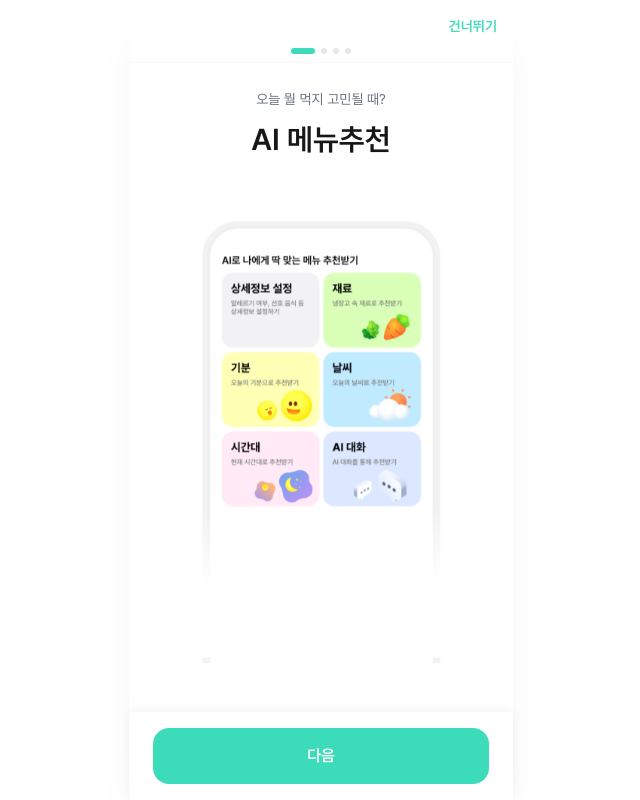
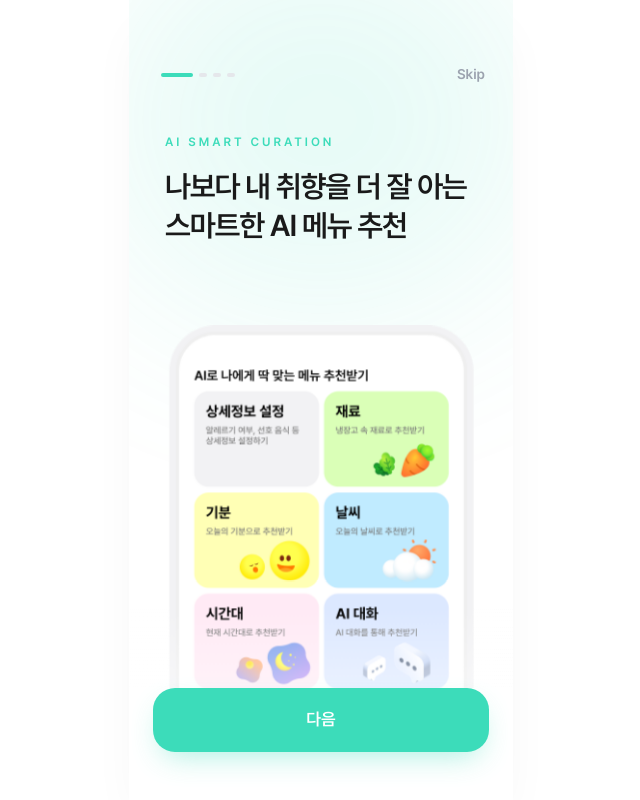
Before and after one commit to teamMechuragi/mechuragi_client, a Next.js app in the folder web/: page /onboarding in a window 1280 px wide. Shown: the whole page, without its empty margins (319-959 px from the left). Built offline with nearby package versions, Linux system fonts and the light colour scheme; no server answers.

Commit message:
feat: 로그인 페이지 UI 개선 (온보딩 디자인 시스템 적용 및 레이아웃 최적화)

```diff
--- a/web/app/ClientLayout.tsx
+++ b/web/app/ClientLayout.tsx
@@ -23,6 +23,8 @@ export default function ClientLayout({ children }: { children: React.ReactNode }
 
   // 1. 헤더를 숨길 경로들 (여기에 숨기고 싶은 경로를 계속 추가하세요)
   const hideHeaderPaths = [
+    "/",
+    "/login",          // 로그인
     "/signup",         // 회원가입
     "/onboarding",     // 온보딩
     "/recommend/result",
@@ -35,7 +37,8 @@ export default function ClientLayout({ children }: { children: React.ReactNode }
 
   // 2. 푸터를 숨길 경로들 (여기에 숨기고 싶은 경로를 계속 추가하세요)
   const hideFooterPaths = [
-    "/",                   // 로그인
+    "/",
+    "/login",
     "/terms",              // 약관
     "/signup",             // 회원가입
     "/settings/details/new",   // 상세 설정 (새로 만들기)
@@ -57,9 +60,9 @@ export default function ClientLayout({ children }: { children: React.ReactNode }
     "/onboarding"
   ];
 
-  // 최종 노출 여부 판단
-  const shouldHideHeader = hideHeaderPaths.includes(pathname);
-  const shouldHideFooter = hideFooterPaths.includes(pathname) || isCommunityDetail;
+  // 최종 노출 여부 판단 (정확히 일치하거나 해당 경로로 시작하는 경우 숨김)
+  const shouldHideHeader = hideHeaderPaths.some(path => pathname === path || (path !== "/" && pathname.startsWith(path + "/")));
+  const shouldHideFooter = hideFooterPaths.some(path => pathname === path || (path !== "/" && pathname.startsWith(path + "/"))) || isCommunityDetail;
 
   const isHome = pathname === "/Home";
 
--- a/web/app/calendar/page.tsx
+++ b/web/app/calendar/page.tsx
@@ -96,8 +96,7 @@ export default function CalendarPage() {
         onCalendarClick={() => setShowMonthPicker(true)}
       />
 
-      {/* 헤더가 fixed이므로 본문 겹침 방지를 위해 pt-14 추가 */}
-      <main className="pt-14 px-1">
+      <main className="px-1">
         <CalendarGrid
           year={year}
           month={month}
--- a/web/app/common/Footer.tsx
+++ b/web/app/common/Footer.tsx
@@ -13,9 +13,12 @@ export default function Footer({ type, buttonText, onButtonClick, disabled }: Fo
   const router = useRouter();
   const pathname = usePathname();
 
-  const hideFooterPaths = ["/login", "/signup", "/onboarding", "/terms"];
+  const hideFooterPaths = ["/login", "/signup", "/onboarding", "/terms", "/"];
 
-  if (type === "nav" && hideFooterPaths.includes(pathname)) return null;
+  // 경로가 hideFooterPaths에 포함되어 있는지 확인 (시작하는지 체크하여 더 안전하게)
+  const shouldHide = hideFooterPaths.some(path => pathname === path || pathname.startsWith(path + "/"));
+
+  if (type === "nav" && shouldHide) return null;
 
   const isActive = (path: string) => pathname === path;
 
--- a/web/app/onboarding/page.tsx
+++ b/web/app/onboarding/page.tsx
@@ -1,43 +1,39 @@
 'use client';
 
-import { useState, useEffect } from 'react';
+import { useState } from 'react';
 import { useRouter } from 'next/navigation';
 import Image from 'next/image';
-import Header from '../common/Header';
-import Footer from '../common/Footer';
 
 const onboardingContent = [
   {
     cardImage: '/images/onboarding/1-card.png',
-    subtitle: '오늘 뭘 먹지 고민될 때?',
-    title: 'AI 메뉴추천',
+    subtitle: 'AI SMART CURATION',
+    title: '나보다 내 취향을 더 잘 아는\n스마트한 AI 메뉴 추천',
+    themeColor: '#3CDCBA',
   },
   {
     cardImage: '/images/onboarding/2-card.png',
-    subtitle: '오늘의 식사 기록',
-    title: '먹방 일기 캘린더',
+    subtitle: 'DAILY FOOD LOG',
+    title: '나만의 맛있는 일상을\n차곡차곡 기록해 보세요',
+    themeColor: '#FF9E2C',
   },
   {
     cardImage: '/images/onboarding/3-card.png',
-    subtitle: '먹고싶은게 너무 많아 메뉴 고르기 어려울 땐',
-    title: '커뮤니티 투표',
+    subtitle: 'COMMUNITY VOTE',
+    title: '고민될 땐 망설이지 말고\n함께 투표로 결정하기',
+    themeColor: '#00BCD4',
   },
   {
     cardImage: '/images/onboarding/4-card.png',
-    subtitle: '상세정보 설정으로',
-    title: '내 취향에 맞는 메뉴\n추천받기',
+    subtitle: 'PERSONALIZED',
+    title: '더 정교한 상세 설정으로\n완벽한 메뉴 추천을 경험하세요',
+    themeColor: '#AB47BC',
   },
 ];
 
 export default function OnboardingPage() {
   const router = useRouter();
   const [currentSlide, setCurrentSlide] = useState(0);
-  const [animationKey, setAnimationKey] = useState(0);
-
-  // 슬라이드 변경 시 애니메이션 키 업데이트
-  useEffect(() => {
-    setAnimationKey(prev => prev + 1);
-  }, [currentSlide]);
 
   const handleNext = () => {
     if (currentSlide < onboardingContent.length - 1) {
@@ -48,67 +44,91 @@ export default function OnboardingPage() {
     }
   };
 
-  const handlePrev = () => {
-    if (currentSlide > 0) {
-      setCurrentSlide(currentSlide - 1);
-    }
-  };
-
-  const handleSkip = () => {
-    localStorage.setItem('hasVisited', 'true');
-    router.push('/login');
-  };
-
   const current = onboardingContent[currentSlide];
 
   return (
-    <div className="relative w-full h-screen overflow-hidden bg-white flex flex-col">
-      {/* 헤더 - Progress Dots 포함 */}
-      <Header
-        isOnboarding={true}
-        onSkip={handleSkip}
-        showPrev={currentSlide > 0}
-        onPrev={handlePrev}
-        currentSlide={currentSlide}
-        totalSlides={onboardingContent.length}
-      />
+    <div className="flex justify-center items-center w-full min-h-[100dvh] bg-[#f8f9fa]">
+      <div className="relative flex flex-col w-full max-w-[430px] h-[100dvh] bg-white overflow-hidden shadow-2xl">
 
-      {/* 메인 컨텐츠 */}
-      <div className="flex-1 flex flex-col px-6 pb-24 pt-12 justify-center">
-        {/* 텍스트 영역 - 애니메이션 없음 */}
-        <div className="text-center mb-16">
-          <p className="text-gray-500 text-sm mb-3">
-            {current.subtitle}
-          </p>
-          <h1 className="text-3xl font-bold whitespace-pre-line">
-            {current.title}
-          </h1>
+        {/* 배경: 색상만 부드럽게 전환 */}
+        <div className="absolute inset-0 z-0 pointer-events-none">
+          <div
+            className="absolute -top-[10%] left-[-10%] w-[120%] h-[50%] rounded-full blur-[100px] opacity-[0.12] transition-colors duration-700 ease-in-out"
+            style={{ backgroundColor: current.themeColor }}
+          />
         </div>
 
-        {/* 중앙 카드 이미지 - 올라오는 애니메이션만 */}
-        <div className="flex items-center justify-center">
+        {/* 상단바: 고정 */}
+        <div className="relative flex items-center justify-between px-7 pt-16 shrink-0 z-30">
+          <div className="flex gap-1.5 p-1 rounded-full">
+            {onboardingContent.map((_, i) => (
+              <div
+                key={i}
+                className={`h-1 rounded-full transition-all duration-500 ${
+                  i === currentSlide ? 'w-8 bg-gray-900' : 'w-2 bg-gray-200'
+                }`}
+                style={{ backgroundColor: i === currentSlide ? current.themeColor : undefined }}
+              />
+            ))}
+          </div>
+          <button onClick={() => router.push('/login')} className="text-gray-400 text-[14px] font-bold">Skip</button>
+        </div>
+
+        {/* 메인 슬라이드 영역: 텍스트와 이미지가 한 몸으로 이동 */}
+        <div className="relative flex-1 z-10 overflow-hidden">
           <div
-            key={`card-${animationKey}`}
-            className="relative w-full max-w-[296px] animate-slide-up"
+            className="flex h-full transition-transform duration-[600ms] ease-[cubic-bezier(0.25,1,0.5,1)]"
+            style={{ transform: `translateX(-${currentSlide * 100}%)` }}
           >
-            <Image
-              src={current.cardImage}
-              alt="feature card"
-              width={592}
-              height={1282}
-              className="w-full h-auto"
-              priority
-            />
+            {onboardingContent.map((item, index) => (
+              <div key={index} className="w-full h-full flex-shrink-0 flex flex-col pt-12">
+
+                {/* 텍스트 영역: 개별 애니메이션 제거 후 슬라이드에 동기화 */}
+                <div className="px-9 shrink-0">
+                  <p className="text-[12px] font-black tracking-[0.25em] mb-4" style={{ color: item.themeColor }}>
+                    {item.subtitle}
+                  </p>
+                  <h1 className="text-[30px] font-black text-[#1a1a1a] leading-[1.3] tracking-[-0.04em] whitespace-pre-line">
+                    {item.title}
+                  </h1>
+                </div>
+
+                {/* 이미지 영역: top-[90px] 고정, 부가적인 딜레이/트랜지션 삭제 */}
+                <div className="relative flex-1 w-full mt-4">
+                  <div className="absolute inset-x-0 top-[90px] h-full flex justify-center items-start">
+                    {/* transform-gpu로 하드웨어 가속만 활성화하여 밀림 현상 방지 */}
+                    <div className="relative w-full h-[120%] transform-gpu scale-110">
+                      <div className="absolute inset-x-0 bottom-0 h-[50%] z-20 pointer-events-none bg-gradient-to-t from-white via-white/70 to-transparent" />
+                      <Image
+                        src={item.cardImage}
+                        alt="onboarding"
+                        fill
+                        className="object-contain object-top"
+                        priority
+                      />
+                    </div>
+                  </div>
+                </div>
+              </div>
+            ))}
           </div>
         </div>
+
+        {/* 푸터 버튼 */}
+        <div className="relative z-40 px-6 pb-12 bg-white">
+          <button
+            onClick={handleNext}
+            className="w-full h-[64px] rounded-[22px] text-white font-bold text-[17px] transition-all active:scale-[0.97] duration-200"
+            style={{
+              backgroundColor: current.themeColor,
+              boxShadow: `0 12px 30px -10px ${current.themeColor}77`
+            }}
+          >
+            {currentSlide === onboardingContent.length - 1 ? '시작하기' : '다음'}
+          </button>
+        </div>
+
       </div>
-
-      {/* 푸터 */}
-      <Footer
-        type="button"
-        buttonText={currentSlide === onboardingContent.length - 1 ? '취향 설정하러' : '다음'}
-        onButtonClick={handleNext}
-      />
     </div>
   );
 }
--- a/web/app/page.tsx
+++ b/web/app/page.tsx
@@ -1 +1 @@
-export { default } from "./login/page";
+export { default } from "./onboarding/page";
--- a/web/tailwind.config.ts
+++ b/web/tailwind.config.ts
@@ -15,6 +15,30 @@ const config: Config = {
       fontFamily: {
         pretendard: ["Pretendard", "sans-serif"], // Pretendard 추가
       },
+      animation: {
+        'fade-in-up': 'fadeInUp 0.7s ease-out forwards',
+        'scale-in': 'scaleIn 0.8s ease-out forwards',
+        'background-pan': 'backgroundPan 20s ease infinite alternate',
+        'soft-reveal': 'soft-reveal 0.8s ease-out forwards' // 배경 애니메이션 추가
+      },
+      keyframes: {
+        'soft-reveal': {
+          '0%': { opacity: '0', filter: 'blur(10px)' },
+          '100%': { opacity: '1', filter: 'blur(0)' },
+        },
+        fadeInUp: {
+          '0%': { opacity: '0', transform: 'translateY(20px)' },
+          '100%': { opacity: '1', transform: 'translateY(0)' },
+        },
+        scaleIn: {
+          '0%': { opacity: '0', transform: 'scale(0.8)' },
+          '100%': { opacity: '1', transform: 'scale(1)' },
+        },
+        backgroundPan: { // 배경 애니메이션 키프레임
+          '0%': { backgroundPosition: '0% 50%' },
+          '100%': { backgroundPosition: '100% 50%' },
+        },
+      },
     },
   },
   plugins: [],
```
Also changed, not shown: web/app/login/components/LoginForm.tsx (+51 -67 lines), web/app/login/page.tsx (+47 -11 lines).
